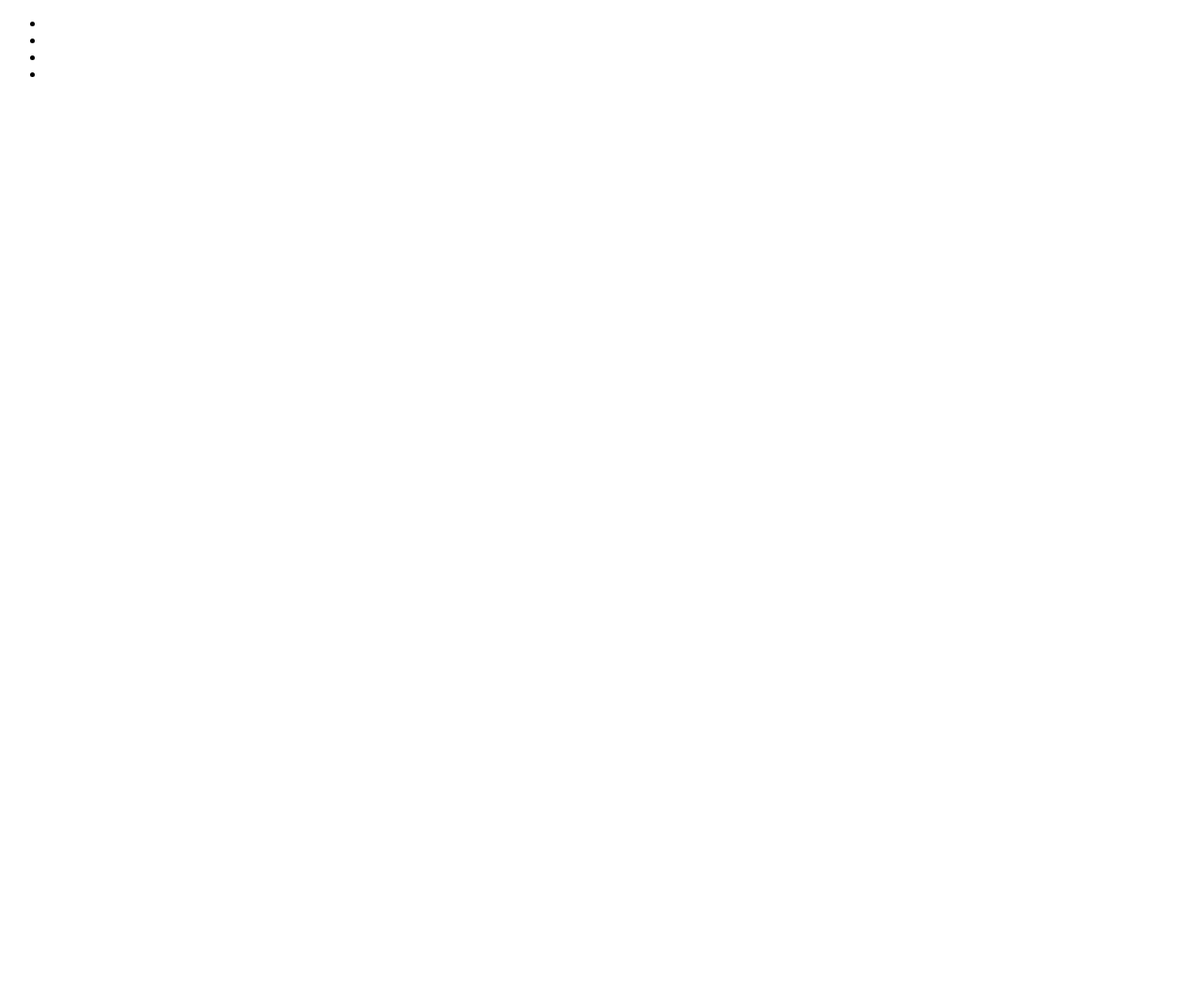
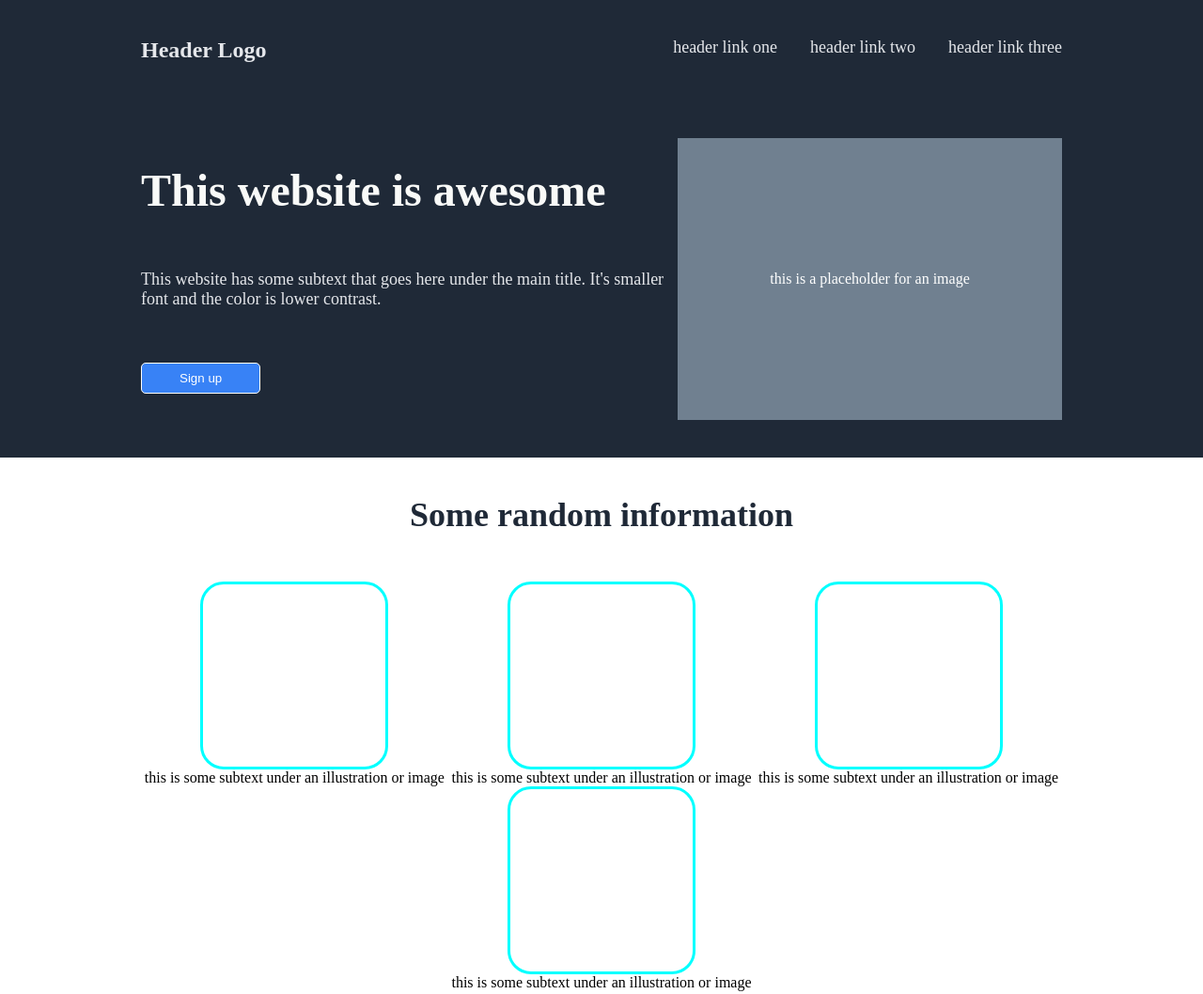
Before and after one commit to Clutzz0/odin-landing-page, a plain HTML site: page index.html in a window 1280 px wide. Shown: the top 1058 px of the page at 94% size. Before the commit the page ends 800 px from the top, so only its background shows below. Drawn offline with Linux system fonts and the light colour scheme.

Commit message:
Add content and styled webpage

```diff
--- a/css/style.css
+++ b/css/style.css
@@ -0,0 +1,170 @@
+*,
+*::before,
+*::after {
+	box-sizing: border-box;
+	margin: 0;
+	padding: 0;
+}
+
+body {
+	width: 100%;
+}
+
+header,
+article,
+footer {
+	padding: 40px 150px;
+}
+
+header {
+	background-color: #1f2937;
+}
+
+ul {
+	display: flex;
+	justify-content: flex-end;
+	gap: 35px;
+	list-style: none;
+	color: #e5e7eb;
+	font-size: 18px;
+}
+
+ul a {
+	text-decoration: none;
+	color: #e5e7eb;
+}
+
+ul a:hover {
+	color: orange;
+}
+
+.logo {
+	margin-right: auto;
+	font-size: 24px;
+	font-weight: bold;
+}
+
+.hero {
+	display: flex;
+	justify-content: space-between;
+	gap: 15px;
+	color: #fff;
+	background-color: #1f2937;
+}
+
+.hero-div {
+	display: flex;
+	flex-direction: column;
+	align-items: flex-start;
+	justify-content: space-around;
+	height: 300px;
+}
+
+.hero-title {
+	font-size: 48px;
+	font-weight: 900;
+	color: #f9faf8;
+}
+
+.hero-subtext {
+	font-size: 18px;
+	color: #e5e7eb;
+}
+
+button {
+	padding: 8px 40px;
+	color: inherit;
+	background-color: #3882f6;
+	border: 1px #fff solid;
+	border-radius: 5px;
+}
+
+button:hover {
+	cursor: pointer;
+}
+
+.hero-img {
+	display: flex;
+	justify-content: center;
+	align-items: center;
+	flex: auto;
+	height: 300px;
+	width: 600px;
+	background-color: slategrey;
+}
+
+.info {
+	text-align: center;
+}
+
+.info-title {
+	font-size: 36px;
+	font-weight: 900;
+	color: #1f2937;
+	margin-bottom: 50px;
+}
+
+.info-div {
+	display: flex;
+	flex-wrap: wrap;
+	justify-content: space-around;
+}
+
+.info-card {
+	display: flex;
+	flex-direction: column;
+	align-items: center;
+}
+
+.info-img {
+	height: 200px;
+	width: 200px;
+	border: 3px cyan solid;
+	border-radius: 25px;
+}
+
+.quote {
+	display: flex;
+	justify-content: center;
+	padding-top: 100px;
+	padding-bottom: 100px;
+	background-color: #e5e7eb;
+}
+
+.quote-div {
+	display: flex;
+	flex-direction: column;
+	align-items: flex-end;
+	width: 500px;
+}
+
+blockquote {
+	font-size: 36px;
+	color: #1f2937;
+}
+
+caption {
+	font-weight: 900;
+	align-self: flex-end;
+}
+
+.sign-up {
+	display: flex;
+	justify-content: center;
+}
+
+.sign-up-div {
+	width: 80%;
+	display: flex;
+	justify-content: space-around;
+	background-color: #3882f6;
+	padding: 50px;
+	color: #fff;
+}
+
+footer {
+	display: flex;
+	justify-content: center;
+	color: #fff;
+	background-color: #1f2937;
+}
--- a/index.html
+++ b/index.html
@@ -10,17 +10,72 @@
 		<main>
 			<header>
 				<ul>
-					<li></li>
-					<li></li>
-					<li></li>
-					<li></li>
+					<li class="logo">Header Logo</li>
+					<li><a href="#">header link one</a></li>
+					<li><a href="#">header link two</a></li>
+					<li><a href="#">header link three</a></li>
 				</ul>
 			</header>
-			<article></article>
-			<article></article>
-			<article></article>
-			<article></article>
-			<footer></footer>
+			<article class="hero">
+				<div class="hero-div">
+					<h1 class="hero-title">This website is awesome</h1>
+					<p class="hero-subtext">
+						This website has some subtext that goes here under the main title.
+						It's smaller font and the color is lower contrast.
+					</p>
+					<button class="hero-button">Sign up</button>
+				</div>
+				<div class="hero-img">
+					<p>this is a placeholder for an image</p>
+				</div>
+			</article>
+			<article class="info">
+				<h2 class="info-title">Some random information</h2>
+				<div class="info-div">
+					<div class="info-card">
+						<div class="info-img"></div>
+						<p>this is some subtext under an illustration or image</p>
+					</div>
+					<div class="info-card">
+						<div class="info-img"></div>
+						<p>this is some subtext under an illustration or image</p>
+					</div>
+					<div class="info-card">
+						<div class="info-img"></div>
+						<p>this is some subtext under an illustration or image</p>
+					</div>
+					<div class="info-card">
+						<div class="info-img"></div>
+						<p>this is some subtext under an illustration or image</p>
+					</div>
+				</div>
+			</article>
+			<article class="quote">
+				<div class="quote-div">
+					<blockquote>
+						This is an inspiring quote, or testimonial from a customer. Maybe
+						it's just filing up space, or maybe people will actually read it.
+						Who knows? All I know is that it looks nice.
+					</blockquote>
+					<caption>
+						-Thor, God of Thunder
+					</caption>
+				</div>
+			</article>
+			<article class="sign-up">
+				<div class="sign-up-div">
+					<div class="sign-up-card">
+						<h2>Call to action! It's time!</h2>
+						<p>
+							Sign up for our product by clicking that button right over there!
+						</p>
+					</div>
+					<button>Sign up</button>
+				</div>
+			</article>
+			<footer>
+				<p>Copyright c The Odin Project 2021</p>
+			</footer>
 		</main>
 	</body>
 </html>
```
